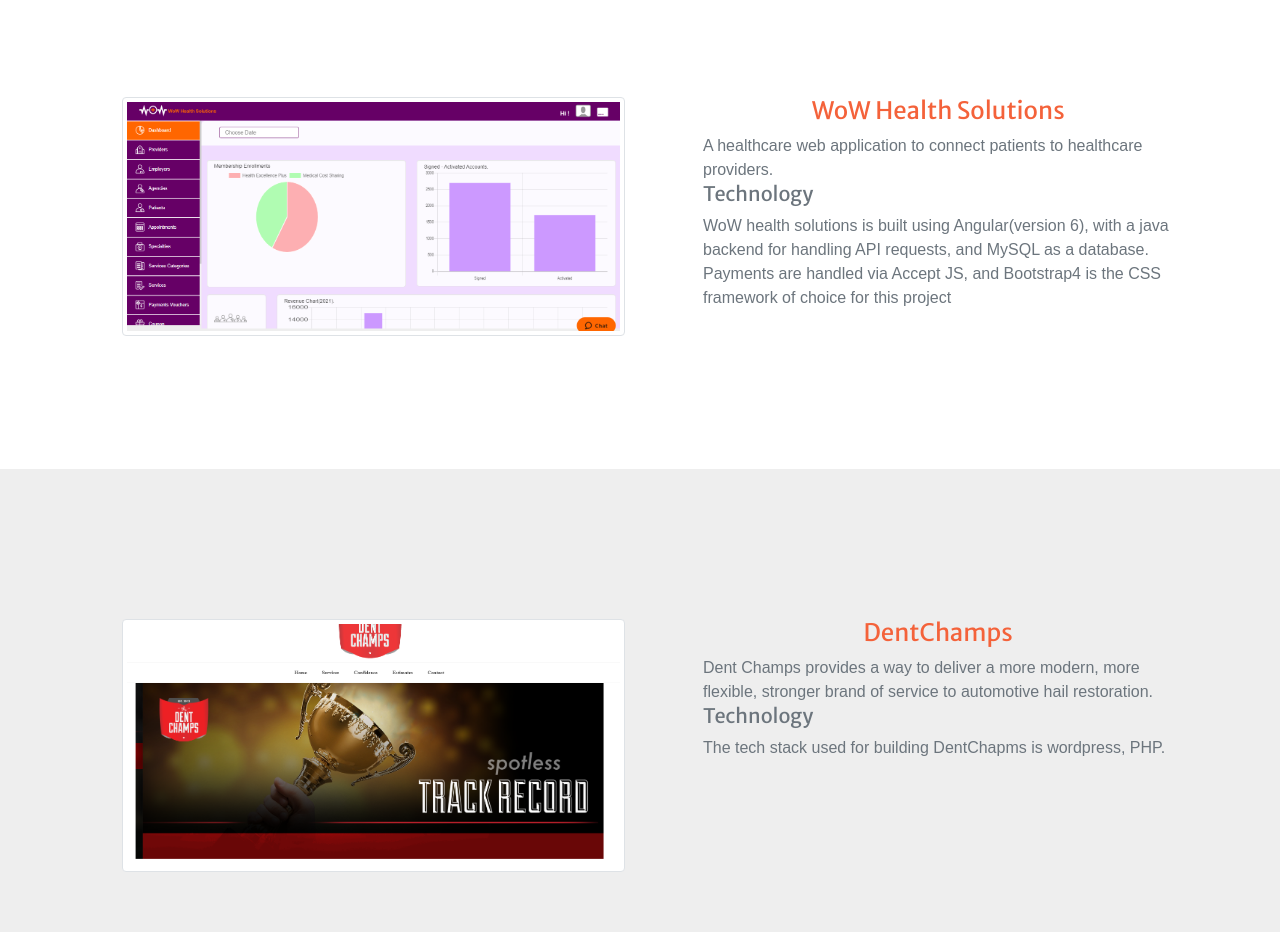
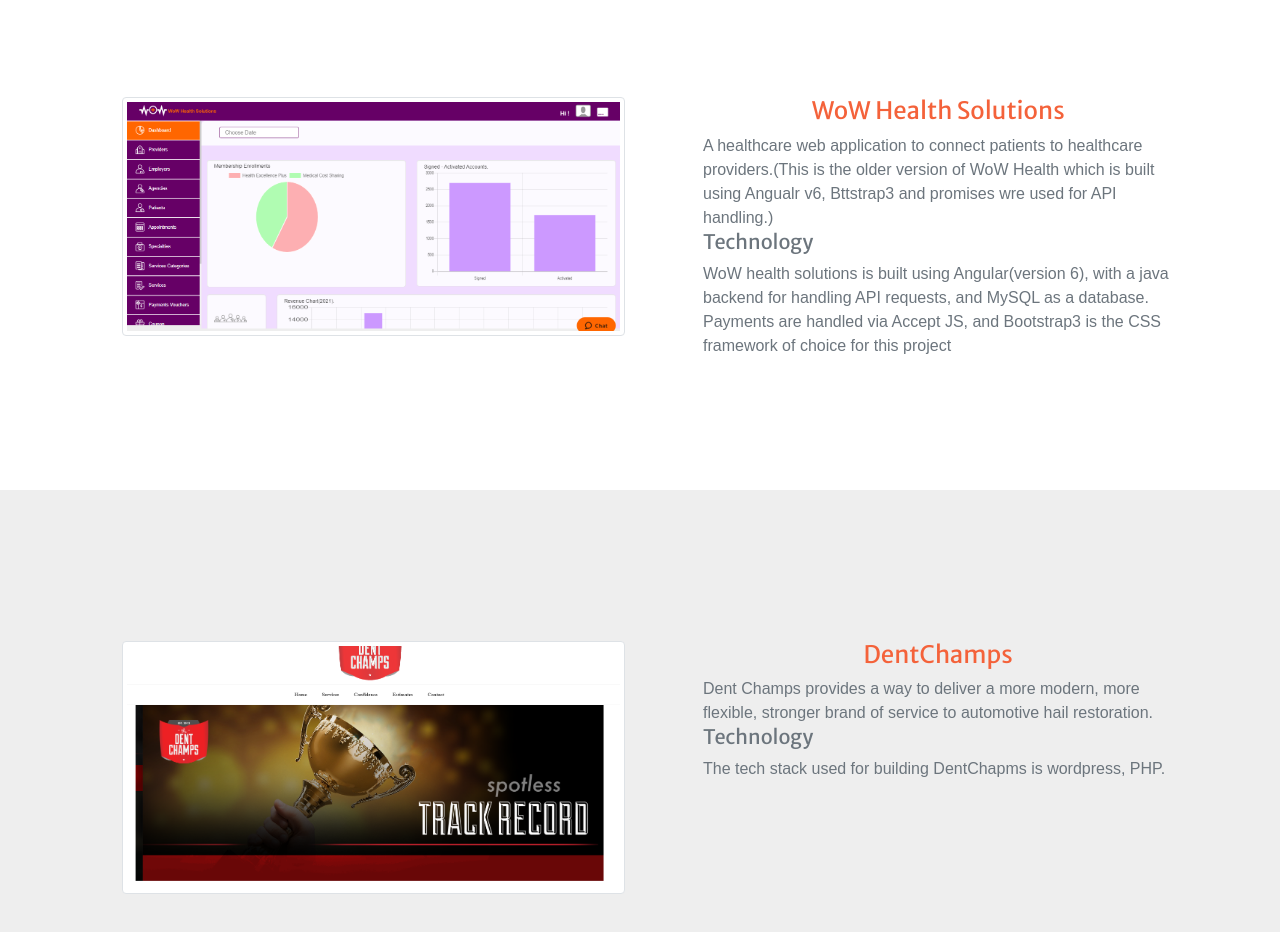
Before and after one commit to Lubnazafar/Lubnazafar.github.io, a plain HTML site: page index.html in a window 1280 px wide. Shown: the part 2720-3652 px from the top of the page. Drawn offline with nearby package versions, Linux system fonts and the light colour scheme.

Commit message:
Projects updated

```diff
--- a/index.html
+++ b/index.html
@@ -131,10 +131,10 @@
                 </div>
                 <div class="col-lg-5 col-md-6 text-center ml-5 pr-5">
                     <div class="mt-5">
-                        <a href=""><h3 class="h4 mb-2">WoW Health Solutions</h3></a>
-                        <p class="text-muted mb-0 text-left" >A healthcare web application to connect patients to healthcare providers.</p>
+                        <a href="https://www.wowhealthsolutions.com/"><h3 class="h4 mb-2">WoW Health Solutions</h3></a>
+                        <p class="text-muted mb-0 text-left" >A healthcare web application to connect patients to healthcare providers.(This is the older version of WoW Health which is built using Angualr v6, Bttstrap3 and promises wre used for API handling.)</p>
                         <h5 class=" text-muted text-left">Technology</h5>
-                        <p class="text-muted mb-0 text-left">WoW health solutions is built using Angular(version 6), with a java backend for handling API requests, and MySQL as a database. Payments are handled via Accept JS, and Bootstrap4 is the CSS framework of choice for this project</p>
+                        <p class="text-muted mb-0 text-left">WoW health solutions is built using Angular(version 6), with a java backend for handling API requests, and MySQL as a database. Payments are handled via Accept JS, and Bootstrap3 is the CSS framework of choice for this project</p>
                     </div>
                 </div>
             </div>
```
